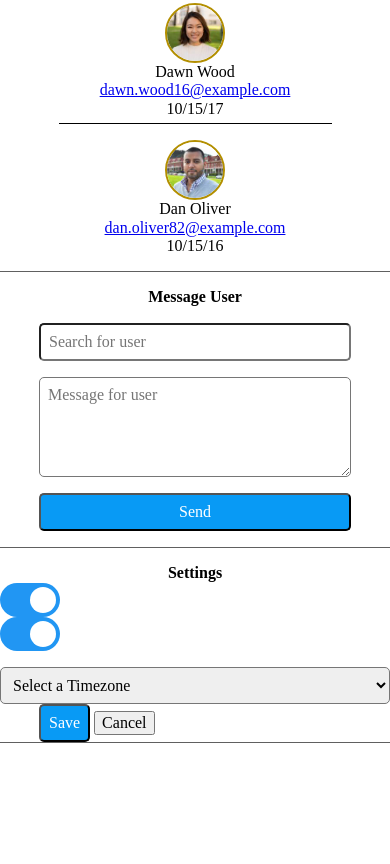
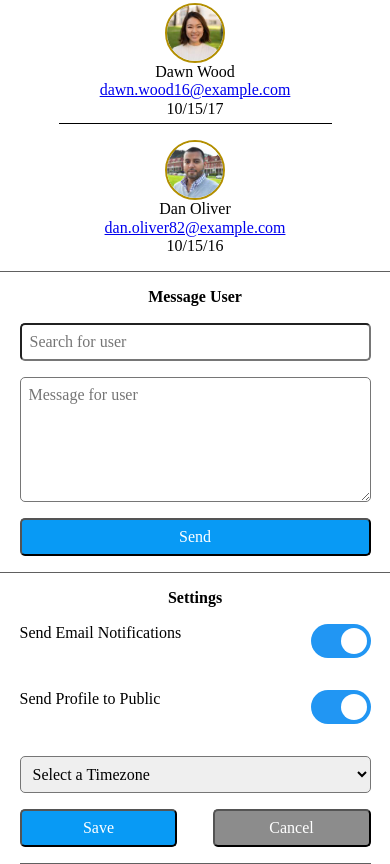
Before and after one commit to BrianJ-27/app-dashboard, a plain HTML site: page index.html in a window 390 px wide. Shown: the part 2514-3378 px from the top of the page. Before the commit the page ends 3257 px from the top, so only its background shows below. Drawn offline with nearby package versions, Linux system fonts and the light colour scheme.

Commit message:
working on settings layout in mobile & tablet views

```diff
--- a/index.html
+++ b/index.html
@@ -317,13 +317,15 @@
   <!----------------------SETTINGS SECTION----------------------------------->
             <section class="settings">
                 <h3>Settings</h3>
-                  <div>
+                  <div class="email-settings">
+                        <p>Send Email Notifications</p>
                         <label class="switch">
                             <input type="checkbox" checked>
                             <span class="slider round"></span>
                         </label>
                   </div>
-                  <div>
+                  <div class="profile-settings">
+                        <p>Send Profile to Public</p>
                         <label class="switch">
                             <input type="checkbox" checked>
                             <span class="slider round"></span>
--- a/scss/components/_buttons.scss
+++ b/scss/components/_buttons.scss
@@ -30,8 +30,15 @@
 }
 
 /*-------Settings button Styles---------*/
+
+.settings{
+  width: 90%;
+  margin: 0 auto;
+}
+
 .settings-button{
-  width: 80%;
+  @include flex_me($just: space-between);
+  width: 100%;
   margin: 0 auto;
 }
 
@@ -39,6 +46,23 @@
   background: $primary;
   color: $white;
   @extend %padding;
+  width: 45%;
+  margin: 1em 0;
+}
+
+.button-disabled{
+  background: $font-color;
+  color: $white;
+  @extend %padding;
+  width: 45%;
+  margin: 1em 0;
+}
+
+
+.email-settings,
+.profile-settings{
+  @include flex_me($just: space-between);
+  margin: 1em 0;
 }
 
 /*----------Toggle Switch/ button Styles----------*/
--- a/scss/components/_forms.scss
+++ b/scss/components/_forms.scss
@@ -9,7 +9,7 @@
 
 .widget-container{
     @include flex_me($dir:column, $vertAlign: center);
-    width: 80%;
+    width: 90%;
     margin: 0 auto;
 }
 
@@ -21,5 +21,5 @@ textarea{
 }
 
 textarea{
-    height: 100px;
+    height: 125px;
 }
--- a/scss/components/_main.scss
+++ b/scss/components/_main.scss
@@ -54,7 +54,7 @@
 // Gray background for Social Media Icons
 .icon-wrapper{
     background: #E8E8E8;
-    border: 1px solid #8c8c8c;
+    border: 1px solid $font-color;
     border-radius: 15px;
     margin-bottom: 1em;
     padding: 10px;
```
Also changed, not shown: css/styles.css, 1 other file.
